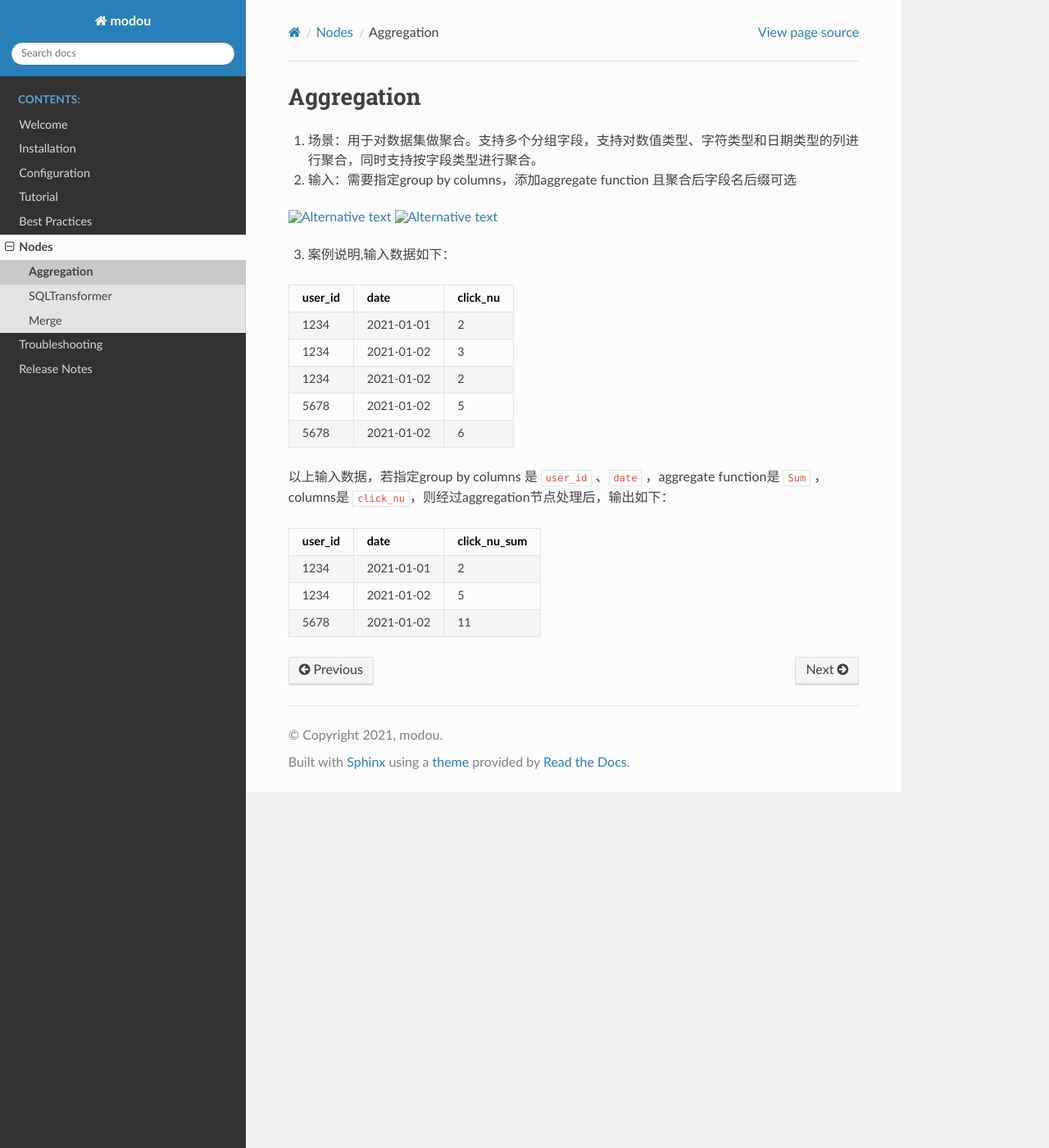
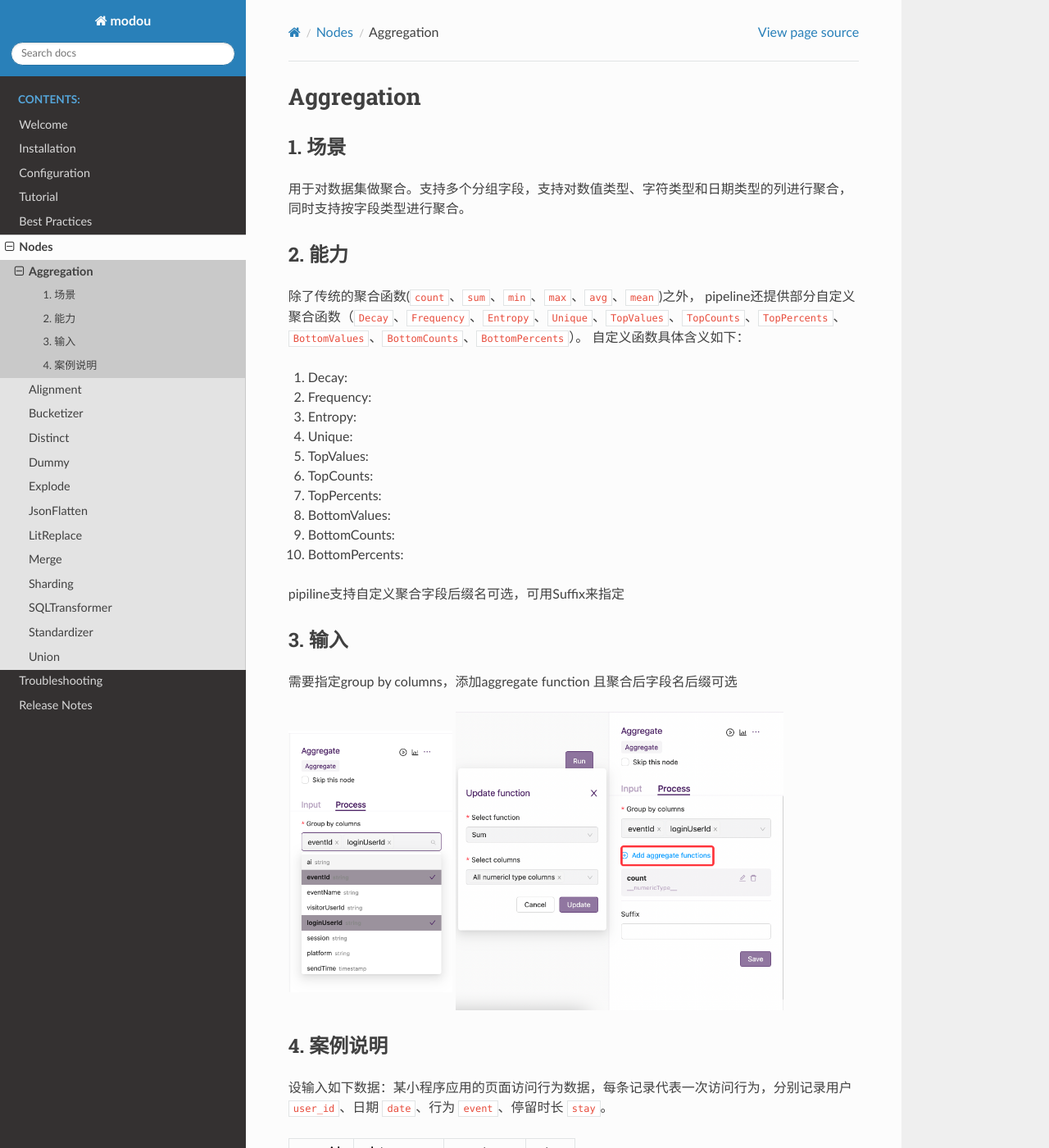
Before and after one commit to diggzhang/mddocs, a Sphinx documentation site: the page built from source/nodes/Aggregation.rst, in a window 1280 px wide and 1400 px high. Shown: the whole window at 82% size. Built offline with Sphinx 7.4.7 and the Read the Docs theme 2.0.0, drawn with Linux system fonts in a browser that asks for light colours; pages that are not in the unit, such as notebooks, are missing from menus; some of the changed text lies outside the part shown.

Commit message:
update docs

```diff
--- a/source/nodes/Aggregation.rst
+++ b/source/nodes/Aggregation.rst
@@ -1,8 +1,32 @@
 Aggregation
-===========
+************
 
-1. 场景：用于对数据集做聚合。支持多个分组字段，支持对数值类型、字符类型和日期类型的列进行聚合，同时支持按字段类型进行聚合。
-2. 输入：需要指定group by columns，添加aggregate function 且聚合后字段名后缀可选
+1. 场景
+==========
+用于对数据集做聚合。支持多个分组字段，支持对数值类型、字符类型和日期类型的列进行聚合，同时支持按字段类型进行聚合。
+
+2. 能力
+===============
+除了传统的聚合函数(``count``、``sum``、``min``、``max``、``avg``、``mean``)之外，
+pipeline还提供部分自定义聚合函数（``Decay``、``Frequency``、``Entropy``、``Unique``、``TopValues``、``TopCounts``、``TopPercents``、``BottomValues``、``BottomCounts``、``BottomPercents``）。
+自定义函数具体含义如下：
+
+1. Decay:
+2. Frequency:
+3. Entropy:
+4. Unique:
+5. TopValues:
+6. TopCounts:
+7. TopPercents:
+8. BottomValues:
+9. BottomCounts:
+10. BottomPercents:
+
+pipiline支持自定义聚合字段后缀名可选，可用Suffix来指定
+
+3. 输入
+==========
+需要指定group by columns，添加aggregate function 且聚合后字段名后缀可选
 
 .. image:: ../_static/node_img/nodes_agg_groupby.png
   :width: 200
@@ -12,24 +36,28 @@ Aggregation
   :width: 400
   :alt: Alternative text
 
-3. 案例说明,输入数据如下：
+4. 案例说明
+===========
 
-=========================================  ======================  ===========
-      user_id                                    date                click_nu
-=========================================  ======================  ===========
-1234                                        2021-01-01              2
-1234                                        2021-01-02              3
-1234                                        2021-01-02              2
-5678                                        2021-01-02              5
-5678                                        2021-01-02              6
-=========================================  ======================  ===========
+设输入如下数据：某小程序应用的页面访问行为数据，每条记录代表一次访问行为，分别记录用户 ``user_id``、日期 ``date``、行为 ``event``、停留时长 ``stay``。
 
-以上输入数据，若指定group by columns 是 ``user_id`` 、``date`` ，aggregate function是 ``Sum`` ，columns是 ``click_nu``，则经过aggregation节点处理后，输出如下：
+===================  =============  ============  ==========
+      user_id          date         event         stay
+===================  =============  ============  ==========
+1234                   2021-01-01   visit_main    1.5
+1234                   2021-01-02   visit_detail  4.0
+1234                   2021-01-02   visit_detail  2.2
+5678                   2021-01-02   visit_main    1.1
+5678                   2021-01-02   visit_main    2.0
+===================  =============  ============  ==========
 
-====================================  ======================  ===========
-      user_id                                    date              click_nu_sum
-====================================  ======================  ===========
-1234                                        2021-01-01              2
-1234                                        2021-01-02              5
-5678                                        2021-01-02              11
-====================================  ======================  ===========
+若聚合目标是：每个用户每天每个页面访问次数和访问时长。
+根据以上输入数据和聚合目标，需指定group by columns 是 ``user_id`` 、``date`` 、``event``，aggregate function和columns分别是 ``Count`` 、 ``event`` 与 ``Sum``、 ``stay``，则经过aggregation节点处理后，输出如下：
+
+====================================  ============  ===============  ===============  =================
+      user_id                            date         event             event_count     event_stay_sum
+====================================  ============  ===============  ===============  =================
+1234                                   2021-01-01     visit_main        1               1.5
+1234                                   2021-01-02     visit_detail      2               6.2
+5678                                   2021-01-02     visit_main        2               3.1
+====================================  ============  ===============  ===============  =================
--- /dev/null
+++ b/source/nodes/Alignment.rst
@@ -0,0 +1,2 @@
+Alignment
+===========
--- /dev/null
+++ b/source/nodes/Bucketizer.rst
@@ -0,0 +1,2 @@
+Bucketizer
+===========
--- /dev/null
+++ b/source/nodes/Distinct.rst
@@ -0,0 +1,2 @@
+Distinct
+===========
--- /dev/null
+++ b/source/nodes/Dummy.rst
@@ -0,0 +1,2 @@
+Dummy
+===========
--- /dev/null
+++ b/source/nodes/Explode.rst
@@ -0,0 +1,2 @@
+Explode
+===========
--- /dev/null
+++ b/source/nodes/JsonFlatten.rst
@@ -0,0 +1,2 @@
+JsonFlatten
+===========
--- /dev/null
+++ b/source/nodes/LitReplace.rst
@@ -0,0 +1,2 @@
+LitReplace
+===========
--- a/source/nodes/SQLTransformer.rst
+++ b/source/nodes/SQLTransformer.rst
@@ -1,6 +1,6 @@
 SQLTransformer
 ===============
-121212
+
 1. 场景：通过sql，能灵活对数据集进行处理
 2. 输入：编写sql，from table是上一节点数据集名
 3. 输出：即sql结果
--- /dev/null
+++ b/source/nodes/Sharding.rst
@@ -0,0 +1,2 @@
+Sharding
+===========
--- /dev/null
+++ b/source/nodes/Standardizer.rst
@@ -0,0 +1,2 @@
+Standardizer
+==============
--- /dev/null
+++ b/source/nodes/Union.rst
@@ -0,0 +1,2 @@
+Union
+===========
--- a/source/nodes/index.rst
+++ b/source/nodes/index.rst
@@ -4,14 +4,24 @@ Nodes
 Nodes介绍魔豆系统的各节点
 
 1. 四种节点类型：Data Loader、Dataset Reshaper、Dataset Sampling、Model Fitting
-2. 各节点主要内容包括：使用场景、输入、输出
+2. 各节点可能内容包括：使用场景、输入、输出、节点案例分析，使用规范，config
 
 .. toctree::
    :maxdepth: 2
    :hidden:
 
    /nodes/Aggregation
+   /nodes/Alignment
+   /nodes/Bucketizer
+   /nodes/CaseWhen
+   /nodes/Distinct
+   /nodes/Dummy
+   /nodes/Explode
+   /nodes/JsonFlatten
+   /nodes/LitReplace
+   /nodes/Merge
    /nodes/Pivot
-   /nodes/CaseWhen
+   /nodes/Sharding
    /nodes/SQLTransformer
-   /nodes/Merge
+   /nodes/Standardizer
+   /nodes/Union
```
Also changed, not shown: source/_static/node_img/nodes_agg_function.png (added), source/_static/node_img/nodes_agg_groupby.png (added), source/_static/node_img/nodes_merge_config2.png (added), source/_static/node_img/nodes_merge_input.png (added), source/_static/node_img/nodes_pivot.png (added).
